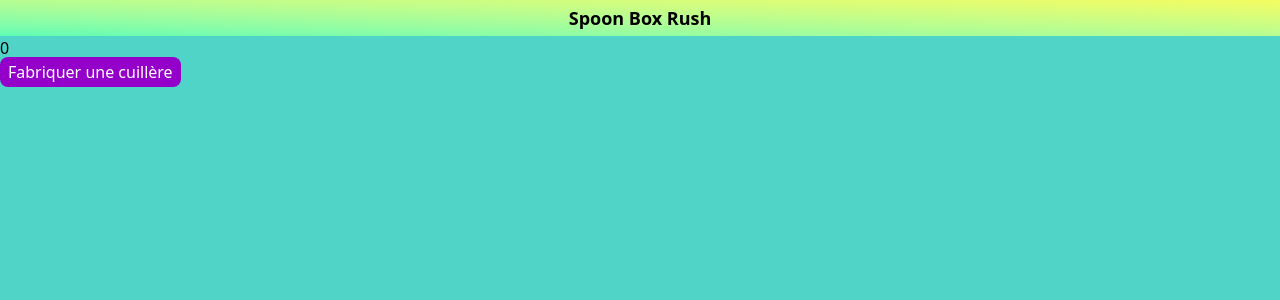
After one commit to julienmb3-dot/projet-fin-de-semestre-magic-maker, a Flask app: page /game in a window 1280 px wide. The commit adds this page. Shown: the top 300 px of the page. Run offline with Flask 3, Linux system fonts and the light colour scheme.

Commit message:
base game logic added

```diff
--- a/main.py
+++ b/main.py
@@ -67,6 +67,11 @@ def signup():
     else:
         return render_template("signup.html")
 
+
+@app.route("/game")
+def game():
+    return render_template("game.html", game="game")
+
 """
 @app.route("/update_game", methods=["POST"])
 def update_game():
--- a/static/script.js
+++ b/static/script.js
@@ -0,0 +1,17 @@
+let score = 0
+
+let scoreDispaly = document.getElementById("score1234");
+let cuillereBtn = document.getElementById("faireUneCuillèreBtn");
+
+function updateScore() {
+    scoreDispaly.textContent = score.toString();
+}
+
+function addToScore(number) {
+    score = score + number
+    updateScore()
+}
+
+updateScore()
+
+cuillereBtn.addEventListener("click", () => addToScore(1))
--- a/templates/front/base.html
+++ b/templates/front/base.html
@@ -6,9 +6,10 @@
     <title>Document</title>
     <script src="https://cdn.jsdelivr.net/npm/@tailwindcss/browser@4"></script>
     <link rel="stylesheet" type="text/css" href="static\style.css">
-    <script defer src="static\script.js"></script>
+    {% block script %}
+    {% endblock %}
 </head>
-<body class="bg-[#50D4C7]">
+<body id="body" class="bg-[#50D4C7]">
     <header>
         {% if session["user"] %}
             <p>connecter en tant que {{session["user"]}}</p>
@@ -16,17 +17,24 @@
 
         <section class="bg-gradient-to-bl from-[#F4FC5F] to-[#5FFCB5] text-center">
             <div>
+                {% if not game %}
                     <p class="pt-4"></p>
                     <a href="/" class="font-bold py-5 text-3xl">Spoon Box Rush</a>
                     <p class="pb-5"></p>
+                {% else %}
+                    <p class="pt-1"></p>
+                    <a href="/" class="font-bold py-5 text-lg">Spoon Box Rush</a>
+                    <p class="pb-1"></p>
+                {% endif %}
             </div>
+            {% if not game %}
                 <div class="text-center mb-6">
                     {% if not(session["user"]) %}
                         <a href="/login" class="rounded-lg px-3 py-1 text-white font-semibold mx-2 bg-gradient-to-t from-[#B55FFC] to-[#675FFC]" type="submit">Se connecter</a>
                         <a href="/signup"class="rounded-lg px-3 py-1 text-white font-semibold mx-2 bg-gradient-to-t from-[#B55FFC] to-[#675FFC]" type="submit">S'enregistrer</a>
                         <p class="pb-3"></p>
                     {% else %}
-                    <a href="/play" class="rounded-lg px-3 py-1 text-white font-semibold mb-3 mx-2 bg-gradient-to-t from-[#B55FFC] to-[#675FFC]" type="submit">JOUER !</a>
+                        <a href="/game" class="rounded-lg px-3 py-1 text-white font-semibold mb-3 mx-2 bg-gradient-to-t from-[#B55FFC] to-[#675FFC]" type="submit">JOUER !</a>
                         <a href="/logout" class="rounded-lg px-3 py-1 text-white font-semibold mb-3 mx-2 bg-gradient-to-t from-[#B55FFC] to-[#675FFC]" type="submit">Se déconnecter</a>
 
                         <a href="/admin" class="rounded-lg px-3 py-1 text-white font-semibold mb-3 mx-2 bg-gradient-to-t from-[#C40D03] to-[#FC0370]" type="submit">Page administrateur</a>
@@ -34,12 +42,12 @@
                         <p class="pb-3"></p>
                     {% endif %}
                 </div>
-
+            {% endif %}
         </section>
 
     </header>
 
-    {% block content%}
+    {% block content %}
     {% endblock %}
 
 
--- /dev/null
+++ b/templates/game.html
@@ -0,0 +1,18 @@
+{% extends "front/base.html" %}
+{% block script %}
+    <!--{{ super() }}-->
+    <script defer src="static\script.js"></script>
+{% endblock %}
+
+{% block content %}
+    <main id="main">
+        <section>
+            <div class="">
+                <label id="score1234">score</label>
+            </div>
+            <div>
+                <a id="faireUneCuillèreBtn" class="select-none px-2 py-1 bg-[#9400C9] text-white rounded-lg transition-all duration-100 ease-in-out hover:bg-[#B55FFC] active:bg-[#675FFC]" type="button">Fabriquer une cuillère</a>
+            </div>
+        </section>
+    </main>
+{% endblock %}
--- a/templates/login.html
+++ b/templates/login.html
@@ -24,7 +24,7 @@
                     </div>
 
                     <div class="flex mt-4 justify-center-safe mb-3">
-                        <button class="flex rounded-lg py-1 px-3 text-white font-semibold mx-2 bg-gradient-to-t from-[#B55FFC] to-[#675FFC]" id="login" type="submit">Je suis là 😄 !</button>
+                        <button class="flex rounded-lg py-1 px-3 text-white font-semibold mx-2 bg-gradient-to-t from-[#B55FFC] to-[#675FFC] transition-all duration-300 group-hover:from-[#A04FFC] group-hover:to-[#504FFC]" id="login" type="submit">Je suis là 😄 !</button>
                     </div>
 
                 </form>
```
Lines whose indentation alone changed are shown as unchanged.
